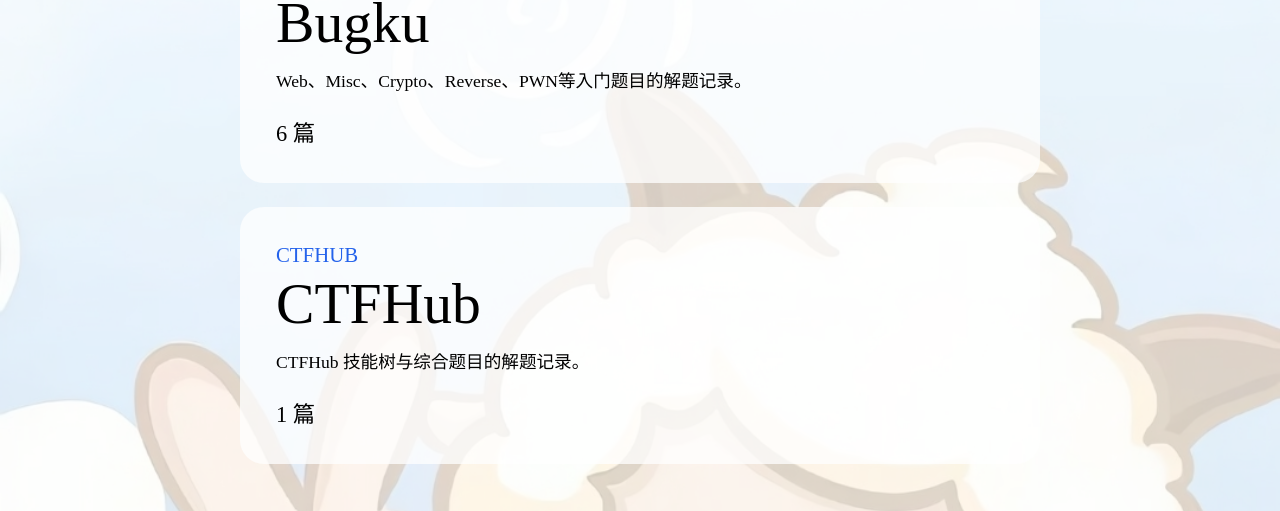
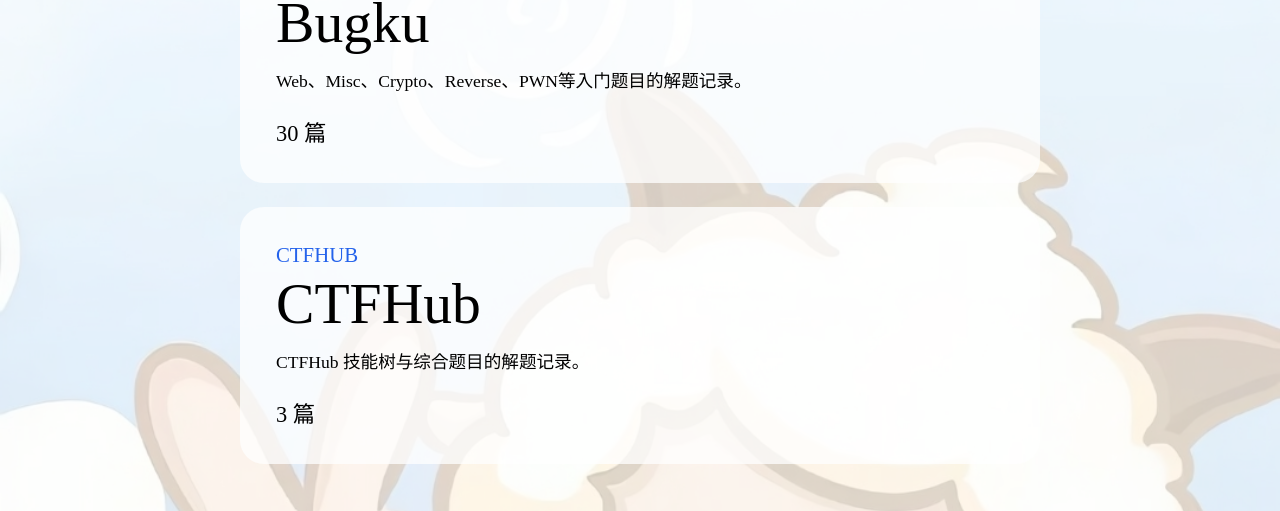
Before and after one commit to gysbfff/gysbfff.github.io, a Jekyll site: the page built from index.html, in a window 1280 px wide. Shown: the part 247-758 px from the top of the page. Built offline with Jekyll 4.4.1, drawn with Linux system fonts in a browser that asks for light colours.

Commit message:
Update category counts to use site tags

```diff
--- a/index.html
+++ b/index.html
@@ -48,7 +48,7 @@
             {% assign bugku_count = bugku_count | plus:1 %}
         {% endif %}
     {% endfor %}
-    {{ bugku_count }} 篇
+    {{ site.tags.Bugku.size }} 篇
     </div>
     </div>
 
@@ -64,7 +64,7 @@
             {% assign ctfhub_count = ctfhub_count | plus:1 %}
         {% endif %}
     {% endfor %}
-    {{ ctfhub_count }} 篇
+{{ site.tags.CTFHub.size }} 篇
     </div>
     </div>
 
```
